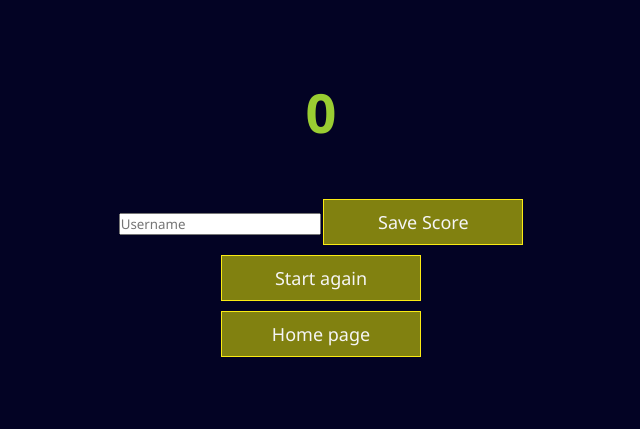
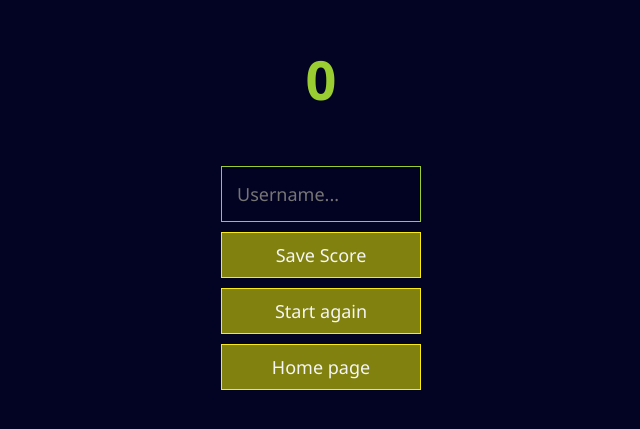
Before and after one commit to kyleM98/DestinyQuiz-FirstQuiz, a plain HTML site: page end.html in a window 1280 px wide. Shown: the part 179-608 px from the top of the page, without its empty margins (319-959 px from the left). Drawn offline with Linux system fonts and the light colour scheme.

Commit message:
Destiny Quiz

```diff
--- a/app.css
+++ b/app.css
@@ -94,3 +94,24 @@ h3 {
     box-shadow: none;
     transform: none;
   }
+
+  form {
+    width: 100%;
+    display: flex;
+    flex-direction: column;
+    align-items: center;
+  }
+
+  input {
+    margin-bottom: 1rem;
+    width: 20rem;
+    padding: 1.5rem;
+    font-size: 1.8rem;
+    border:0.1rem solid yellowgreen;
+    /*box-shadow: 0 0.4rem 1.4rem 0 rgb(226, 9, 9, 0.699);*/
+    background-color: rgba(3, 3, 36, 0.637);
+  }
+
+ /* input:: placeholder {
+    color: rgba(153, 205, 50, 0.651);
+  } */
--- a/end.html
+++ b/end.html
@@ -15,9 +15,13 @@
                 <input
                 type="text"
                 name="Username"
-                placeholder="Username"
+                placeholder="Username..."
                 />
-                <button type="submit" class="btn" id="saveScore" onclick="saveHighScore(event)">
+                <button type="submit"
+                class="btn"
+                id="saveScore"
+                onclick="saveHighScore(event)"
+                disabled>
                 Save Score
                 </button>
             </form>
```
Also changed, not shown: end.js (+10 -0 lines), game.html (+1 -1 lines).
